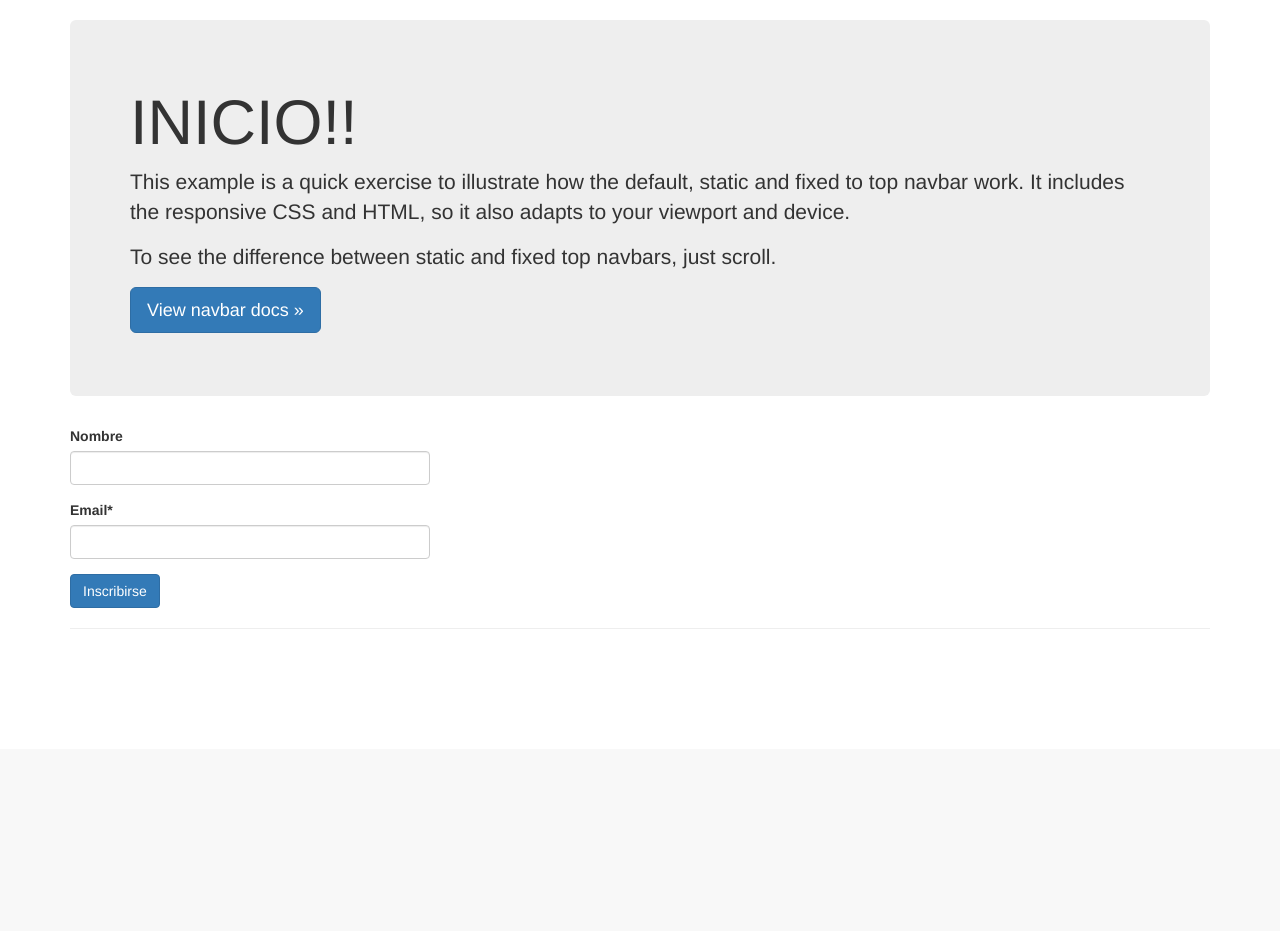
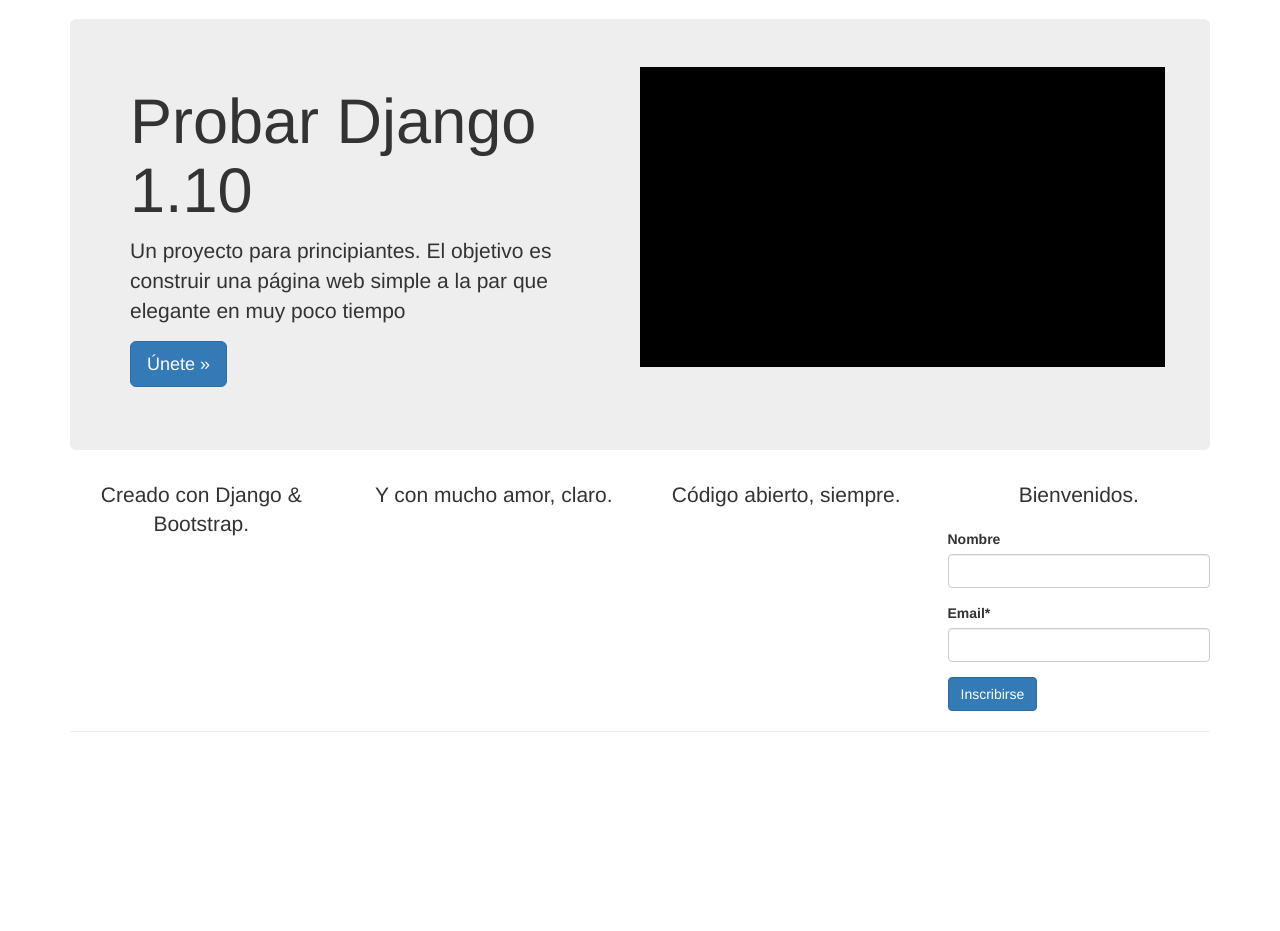
Before and after one commit to probardjango/Probar-Django-1.10, a Django app: page / in a window 1280 px wide. Shown: the part 51-982 px from the top of the page. Before the commit the page ends 659 px from the top, so only its background shows below. Run offline with Django 3.2, Linux system fonts and the light colour scheme; some libraries are stand-ins or nearby versions.

Commit message:
css custom

```diff
--- a/src/boletin/views.py
+++ b/src/boletin/views.py
@@ -7,7 +7,7 @@
 
 # Create your views here.
 def inicio(request):
-	titulo = "HOLA"
+	titulo = "Bienvenidos."
 	if request.user.is_authenticated():
 		titulo = "Bienvenido %s" %(request.user)
 	form = RegModelForm(request.POST or None)
--- /dev/null
+++ b/src/static_pro/static/css/custom.css
@@ -0,0 +1,3 @@
+.text-align-center {
+	text-align: center;
+}
--- a/src/templates/head_css.html
+++ b/src/templates/head_css.html
@@ -6,7 +6,9 @@
     <link href="{% static 'css/ie10-viewport-bug-workaround.css' %}" rel="stylesheet">
 
     <!-- Custom styles for this template -->
-    <link href="{% static 'navbar-static-top.css' %}" rel="stylesheet">
+    <link href="{% static 'css/navbar-static-top.css' %}" rel="stylesheet">
+
+    <link href="{% static 'css/custom.css' %}" rel="stylesheet">
 
     <!-- Just for debugging purposes. Don't actually copy these 2 lines! -->
     <!--[if lt IE 9]><script src="../../assets/js/ie8-responsive-file-warning.js"></script><![endif]-->
--- a/src/templates/inicio.html
+++ b/src/templates/inicio.html
@@ -3,16 +3,19 @@
 
 {% block head_title %}Bienvenidos | {{ block.super }}{% endblock %}
 
+
 {% block jumbotron_content %}
-        <h1>INICIO!!</h1>
-        <p>This example is a quick exercise to illustrate how the default, static and fixed to top navbar work. It includes the responsive CSS and HTML, so it also adapts to your viewport and device.</p>
-        <p>To see the difference between static and fixed top navbars, just scroll.</p>
+<div class='row'>
+  <div class='col-sm-6'>
+        <h1>Probar Django 1.10</h1>
+        <p>Un proyecto para principiantes. El objetivo es construir una página web simple a la par que elegante en muy poco tiempo</p>
         <p>
-          <a class="btn btn-lg btn-primary" href="../../components/#navbar" role="button">View navbar docs &raquo;</a>
+          <a class="btn btn-lg btn-primary" href="../../components/#navbar" role="button">Únete &raquo;</a>
         </p>
+</div>
+<div class='col-sm-6' style='background-color:black;height:300px;'></div>
+</div>
 {% endblock %}
-
-
 
 {{ titulo }}<br/>
 {{ request.user }}
@@ -21,12 +24,22 @@
 
 {% block content %}
 <div class="row">
-  <div class="col-sm-6 col-md-4">
+  <div class="col-sm-3 col-xs-12 pull-right">
+    <p class='lead text-align-center'>{{ titulo }}</p>
 		<form method="POST" action="">{% csrf_token %}
 		{{ el_form|crispy }}
 		<input class='btn btn-primary' type='submit' value='Inscribirse' />
 		</form>
   </div>
+<div class='col-sm-3'>
+  <p class='lead text-align-center'>Creado con Django &amp; Bootstrap.</p>
+</div>
+<div class='col-sm-3'>
+  <p class='lead text-align-center'>Y con mucho amor, claro.</p>
+</div>
+<div class='col-sm-3'>
+  <p class='lead text-align-center'>Código abierto, siempre.</p>
+</div>
 </div>
 
 
```
Also changed, not shown: src/templates/base.html (line endings or trailing spaces), 2 other files.
